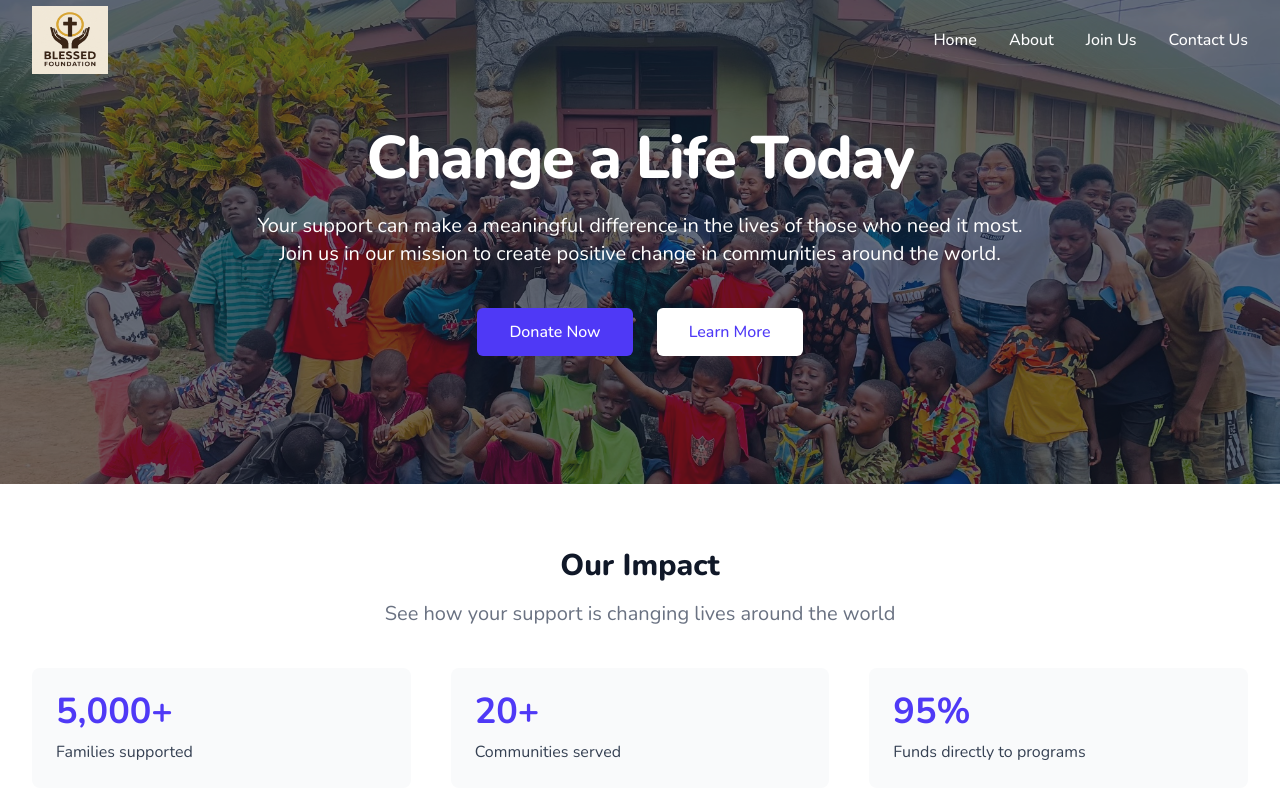
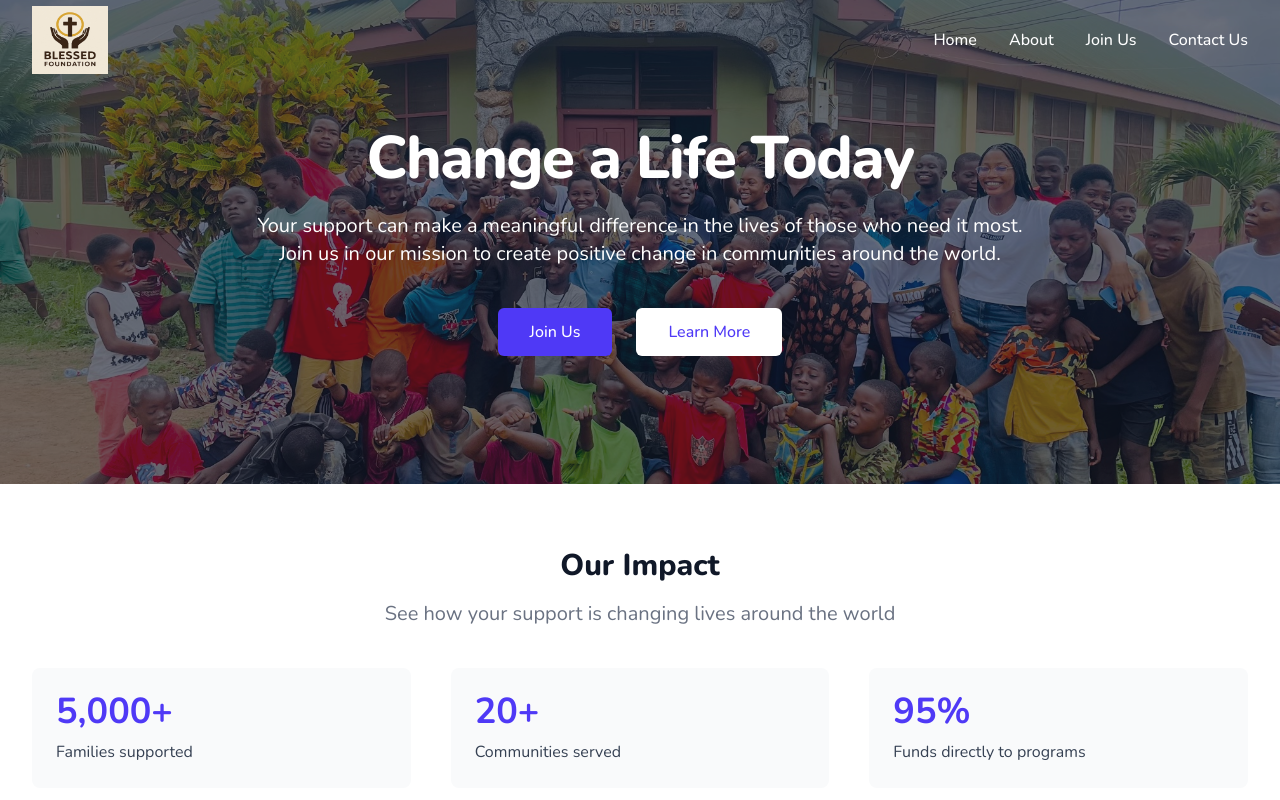
Before and after one commit to clifforddonk/blessed_foundation, a Next.js app: page / in a window 1280 px wide. Shown: the top 800 px of the page. Built offline with nearby package versions, Linux system fonts and the light colour scheme.

Commit message:
new changes

```diff
--- a/app/page.js
+++ b/app/page.js
@@ -25,10 +25,10 @@ const page = () => {
           </p>
           <div className="mt-10 flex justify-center space-x-6">
             <a
-              href="/donate"
+              href="/join-us"
               className="px-8 py-3 bg-indigo-600 text-white font-medium rounded-md hover:bg-indigo-700"
             >
-              Donate Now
+              Join Us
             </a>
             <a
               href="/about"
```
